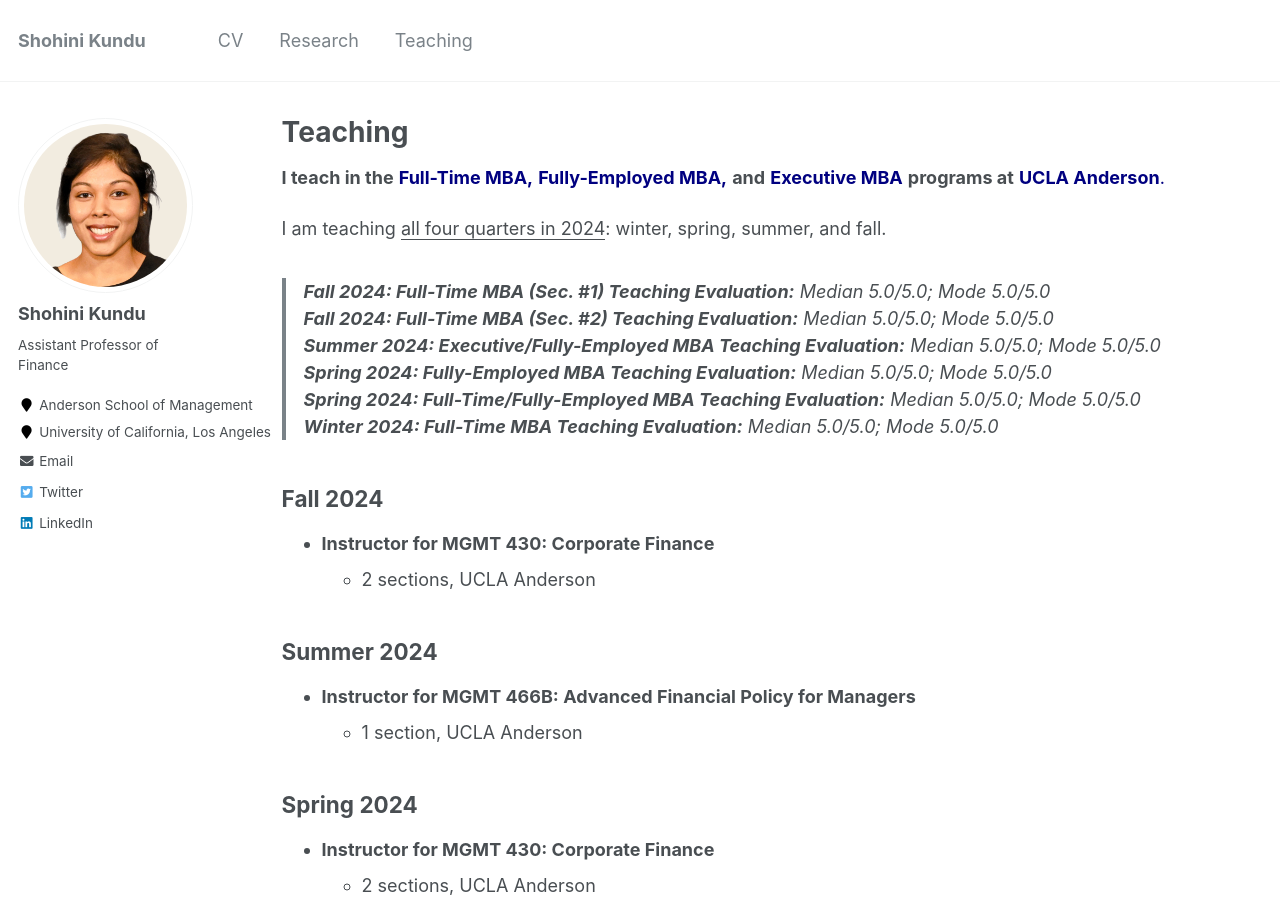
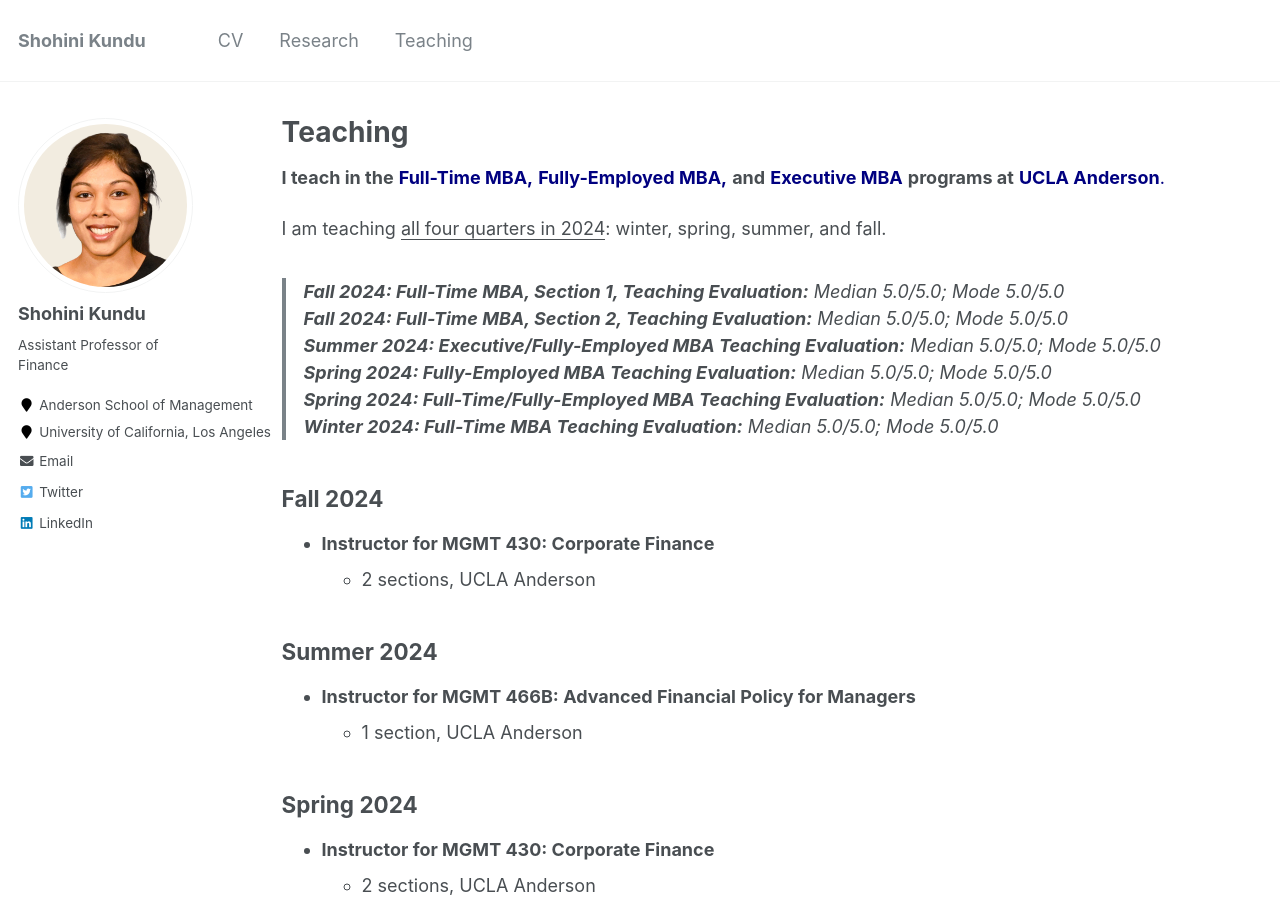
Before and after one commit to shohinikundu/shohinikundu.github.io, a Jekyll site: the page built from _pages/teaching.md, in a window 1280 px wide and 900 px high. Built offline with Jekyll 4.4.1, drawn with Linux system fonts in a browser that asks for light colours.

Commit message:
Update teaching.md

```diff
--- a/_pages/teaching.md
+++ b/_pages/teaching.md
@@ -8,8 +8,8 @@ author_profile: true
 
 I am teaching <ins>all four quarters in 2024</ins>: winter, spring, summer, and fall.
 
-> **Fall 2024: Full-Time MBA (Sec. #1) Teaching Evaluation:** Median 5.0/5.0; Mode 5.0/5.0\
-> **Fall 2024: Full-Time MBA (Sec. #2) Teaching Evaluation:** Median 5.0/5.0; Mode 5.0/5.0\
+> **Fall 2024: Full-Time MBA, Section 1, Teaching Evaluation:** Median 5.0/5.0; Mode 5.0/5.0\
+> **Fall 2024: Full-Time MBA, Section 2, Teaching Evaluation:** Median 5.0/5.0; Mode 5.0/5.0\
 > **Summer 2024: Executive/Fully-Employed MBA Teaching Evaluation:** Median 5.0/5.0; Mode 5.0/5.0\
 > **Spring 2024: Fully-Employed MBA Teaching Evaluation:** Median 5.0/5.0; Mode 5.0/5.0\
 > **Spring 2024: Full-Time/Fully-Employed MBA Teaching Evaluation:** Median 5.0/5.0; Mode 5.0/5.0\
```
